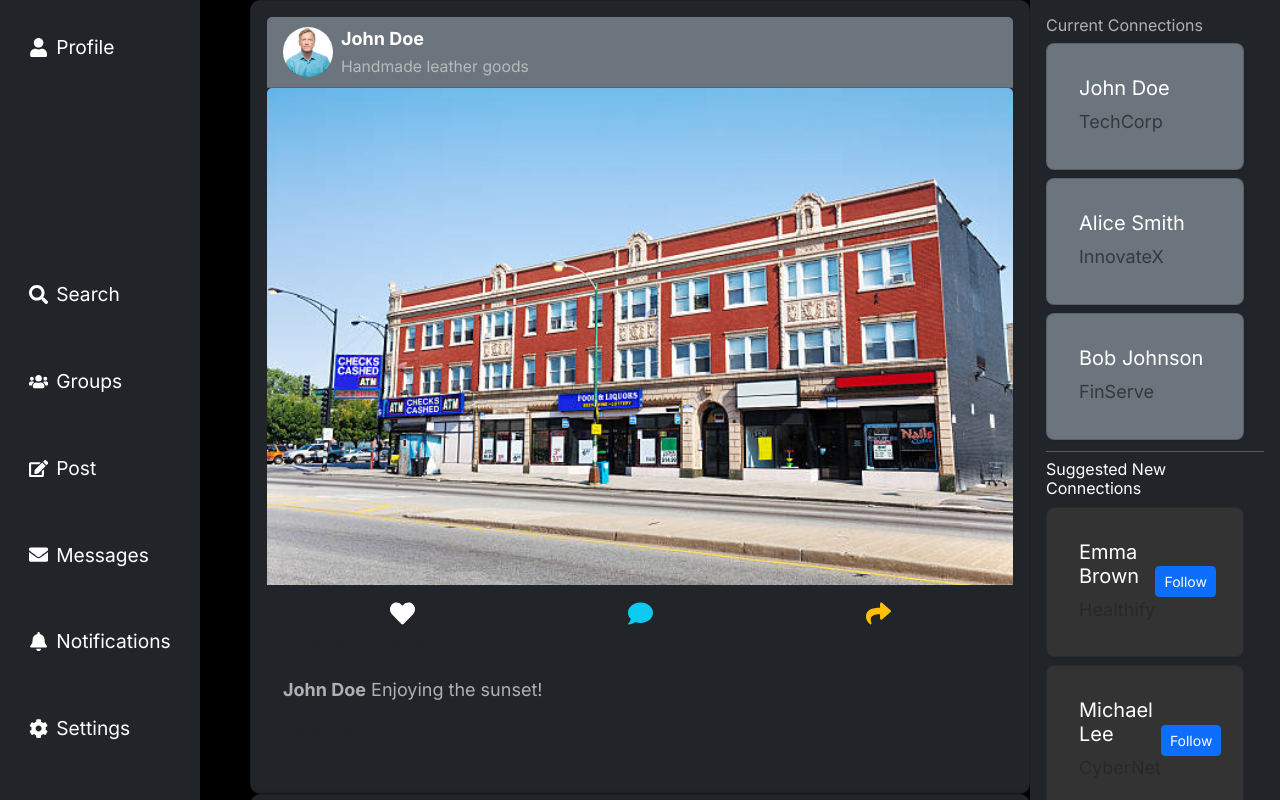
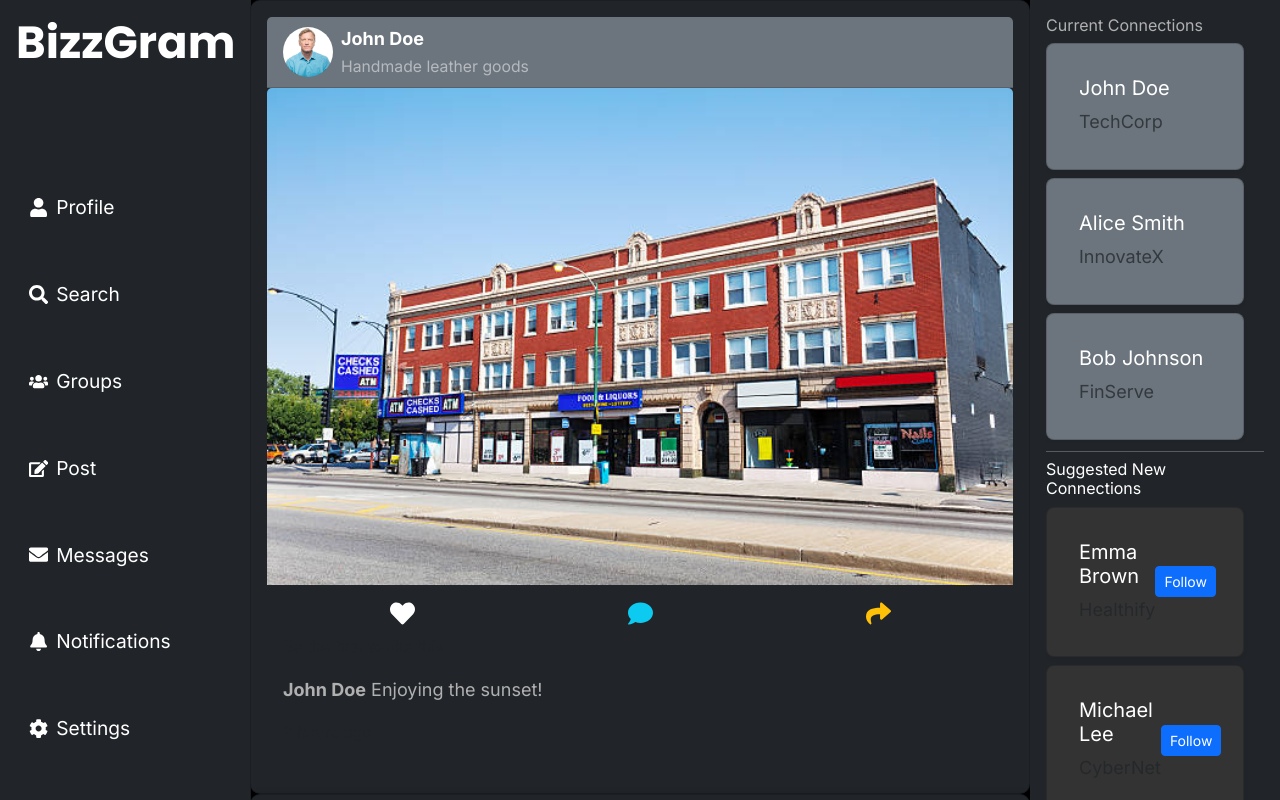
Before and after one commit to ompatel181005/Bizgram, a React (Vite) app in the folder Bizgram/: page / in a window 1280 px wide. Built offline with nearby package versions, Linux system fonts and the light colour scheme.

Commit message:
left sidebar

```diff
--- a/Bizgram/src/SideBar.tsx
+++ b/Bizgram/src/SideBar.tsx
@@ -18,11 +18,13 @@ const SidebarButton: React.FC<{ icon: JSX.Element; label: string }> = ({ icon, l
 const Sidebar: React.FC = () => {
   return (
     <div className="sidebar d-flex flex-column bg-dark text-white p-3 vh-100 position-fixed">
+      <h1>BizzGram</h1>
+      {/* Spacer */}
+      <div className="flex-grow-1"></div>
+
       {/* Profile Button */}
       <SidebarButton icon={<FaUser className="me-2" />} label="Profile" />
 
-      {/* Spacer */}
-      <div className="flex-grow-1"></div>
 
       {/* Existing Buttons with Increased Size */}
 
```
